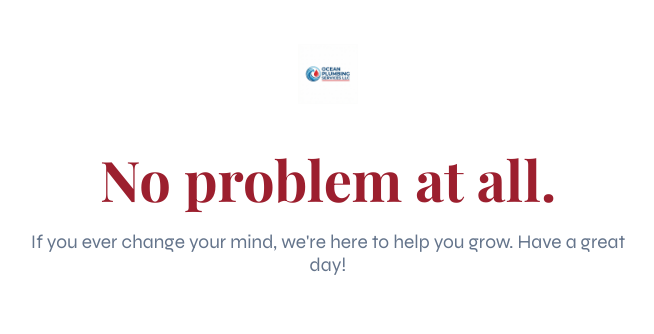
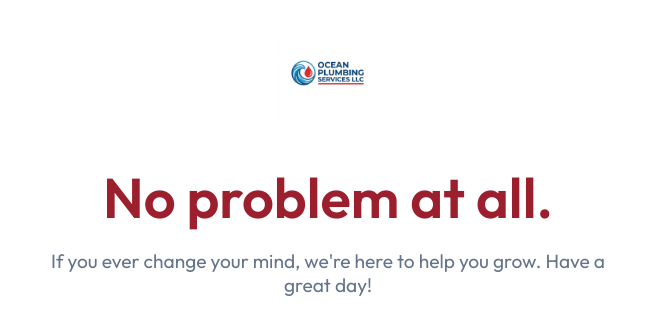
Before and after one commit to letstalk-code/ocean-plumbing-site, a Next.js app: page /not-interested in a window 1280 px wide. Shown: the part 240-574 px from the top of the page, without its empty margins (312-966 px from the left). Built offline with nearby package versions, Linux system fonts and the light colour scheme.

Commit message:
Add 'No' automation handling and email param tracking

```diff
--- a/app/not-interested/page.js
+++ b/app/not-interested/page.js
@@ -1,8 +1,22 @@
 'use client';
+import { useEffect, Suspense } from 'react';
+import { useSearchParams } from 'next/navigation';
 import { siteConfig } from '../../config/site-config';
 
-export default function NotInterested() {
+function NotInterestedContent() {
     const { brandColors } = siteConfig;
+    const searchParams = useSearchParams();
+    const email = searchParams.get('email');
+
+    useEffect(() => {
+        if (email) {
+            fetch('/api/submit-no', {
+                method: 'POST',
+                headers: { 'Content-Type': 'application/json' },
+                body: JSON.stringify({ email }),
+            }).catch(err => console.error('Error reporting No:', err));
+        }
+    }, [email]);
 
     return (
         <main style={{
@@ -13,15 +27,23 @@ export default function NotInterested() {
             alignItems: 'center',
             justifyContent: 'center',
             padding: '40px 20px',
-            fontFamily: '"Syne", sans-serif'
+            fontFamily: '"Outfit", sans-serif'
         }}>
             <div style={{ maxWidth: '600px', width: '100%', textAlign: 'center' }}>
-                <img src={siteConfig.logoUrl} alt={siteConfig.businessName} style={{ height: '60px', marginBottom: '40px' }} />
-                <h1 style={{ fontFamily: '"Playfair Display", serif', fontSize: '3.5rem', color: brandColors.secondary, marginBottom: '20px' }}>No problem at all.</h1>
+                <img src={siteConfig.logoUrl} alt={siteConfig.businessName} style={{ height: '100px', marginBottom: '40px' }} />
+                <h1 style={{ fontSize: '3.5rem', color: brandColors.secondary, marginBottom: '20px' }}>No problem at all.</h1>
                 <p style={{ fontSize: '1.2rem', color: '#64748b' }}>If you ever change your mind, we're here to help you grow. Have a great day!</p>
             </div>
 
-            <link href="https://fonts.googleapis.com/css2?family=Syne:wght@400;700;800&family=Playfair+Display:wght@400;700&display=swap" rel="stylesheet" />
+            <link href="https://fonts.googleapis.com/css2?family=Outfit:wght@400;700&display=swap" rel="stylesheet" />
         </main>
     );
 }
+
+export default function NotInterested() {
+    return (
+        <Suspense fallback={<div>Loading...</div>}>
+            <NotInterestedContent />
+        </Suspense>
+    );
+}
```
Also changed, not shown: app/quick-video/page.js (+16 -3 lines).
